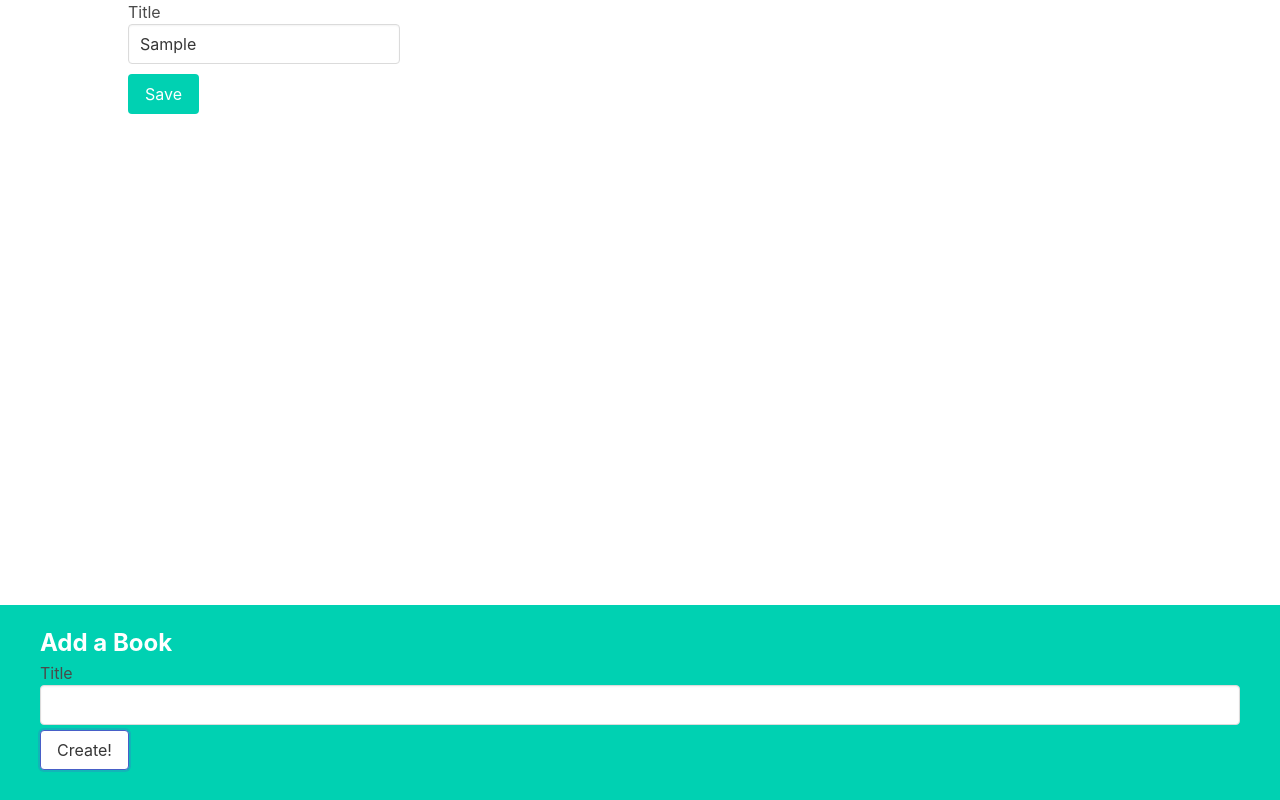
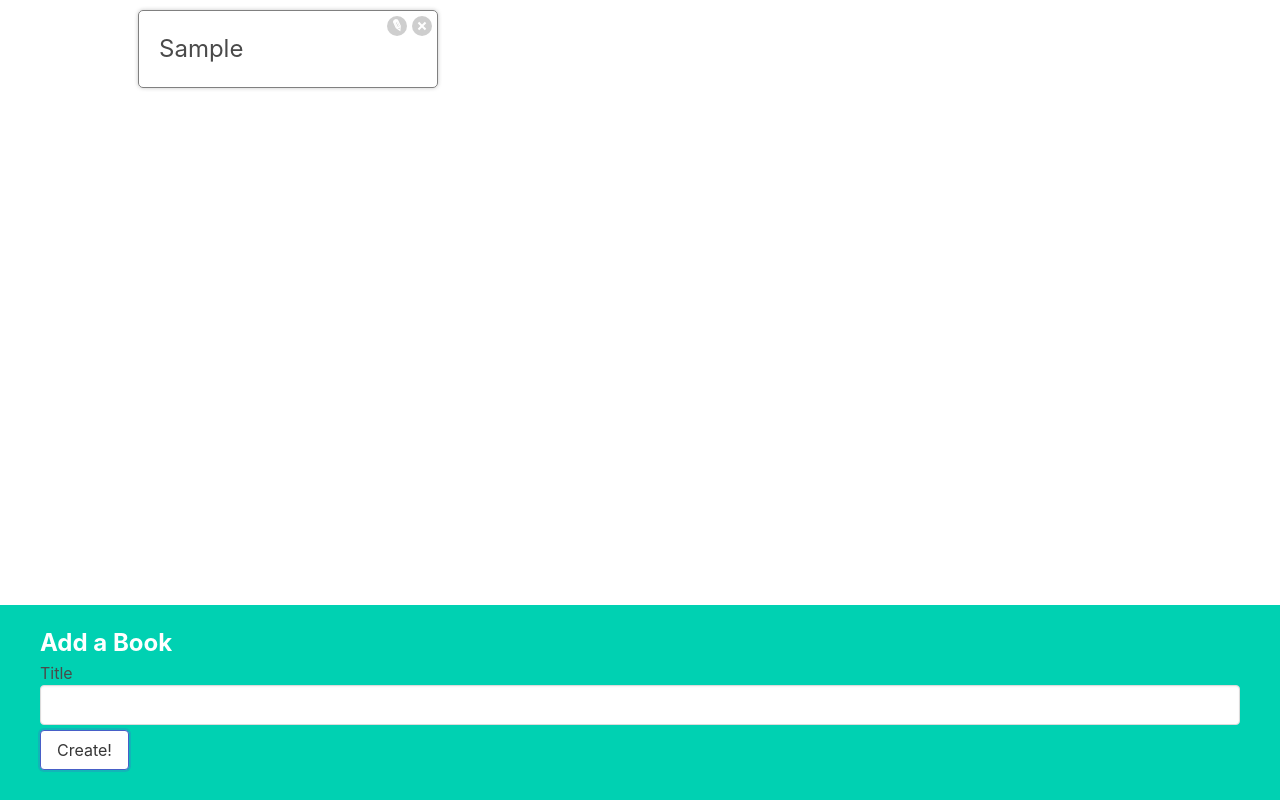
Before and after one commit to calvinalee2006/books-application, a React (Create React App) app: page / in a window 1280 px wide. Both pictures are taken after typing "Sample" into the empty fields and a click on the button "Create!". Built offline with nearby package versions, Linux system fonts and the light colour scheme.

Commit message:
figured it out, missing a function in app.js

```diff
--- a/src/App.js
+++ b/src/App.js
@@ -4,6 +4,18 @@ import BookList from "./components/BookList";
 
 function App() {
   const [books, setBooks] = useState([]);
+
+  const editBookById = (id, newTitle) => {
+    const updatedBooks = books.map((book) => {
+      if (book.id === id) {
+        return { ...book, title: newTitle };
+      }
+
+      return book;
+    });
+
+    setBooks(updatedBooks);
+  };
 
   const deleteBookById = (id) => {
     const updatedBooks = books.filter((book) => {
@@ -12,17 +24,21 @@ function App() {
 
     setBooks(updatedBooks);
   };
+
   const createBook = (title) => {
     const updatedBooks = [
       ...books,
-      { id: Math.round(Math.random() * 9999), title },
+      {
+        id: Math.round(Math.random() * 9999),
+        title,
+      },
     ];
     setBooks(updatedBooks);
   };
 
   return (
     <div className="app">
-      <BookList books={books} onDelete={deleteBookById} />
+      <BookList onEdit={editBookById} books={books} onDelete={deleteBookById} />
       <BookCreate onCreate={createBook} />
     </div>
   );
--- a/src/components/BookCreate.js
+++ b/src/components/BookCreate.js
@@ -12,6 +12,7 @@ function BookCreate({ onCreate }) {
     onCreate(title);
     setTitle("");
   };
+
   return (
     <div className="book-create">
       <h3>Add a Book</h3>
--- /dev/null
+++ b/src/components/BookEdit.js
@@ -0,0 +1,25 @@
+import { useState } from "react";
+
+function BookEdit({ book, onEdit }) {
+  const [title, setTitle] = useState(book.title);
+
+  const handleChange = (event) => {
+    setTitle(event.target.value);
+  };
+
+  const handleSubmit = (event) => {
+    event.preventDefault();
+
+    onEdit(book.id, title);
+  };
+
+  return (
+    <form onSubmit={handleSubmit} className="book-edit">
+      <label>Title</label>
+      <input className="input" value={title} onChange={handleChange} />
+      <button className="button is-primary">Save</button>
+    </form>
+  );
+}
+
+export default BookEdit;
--- a/src/components/BookShow.js
+++ b/src/components/BookShow.js
@@ -1,25 +1,35 @@
 import { useState } from "react";
+import BookEdit from "./BookEdit";
 
-function BookEdit({ book }) {
-  const [title, setTitle] = useState(book.title);
+function BookShow({ book, onDelete, onEdit }) {
+  const [showEdit, setShowEdit] = useState(false);
 
-  const handleChange = (event) => {
-    setTitle(event.target.value);
+  const handleDeleteClick = () => {
+    onDelete(book.id);
   };
 
-  const handleSubmit = (event) => {
-    event.preventDefault();
-
-    console.log("New title", title);
+  const handleEditClick = () => {
+    setShowEdit(!showEdit);
   };
 
+  let content = <h3>{book.title}</h3>;
+  if (showEdit) {
+    content = <BookEdit onEdit={onEdit} book={book} />;
+  }
+
   return (
-    <form onSubmit={handleSubmit} className="book-edit">
-      <label>Title</label>
-      <input className="input" value={title} onChange={handleChange} />
-      <button className="button is-primary">Save</button>
-    </form>
+    <div className="book-show">
+      <div>{content}</div>
+      <div className="actions">
+        <button className="edit" onClick={handleEditClick}>
+          Edit
+        </button>
+        <button className="delete" onClick={handleDeleteClick}>
+          Delete
+        </button>
+      </div>
+    </div>
   );
 }
 
-export default BookEdit;
+export default BookShow;
```
